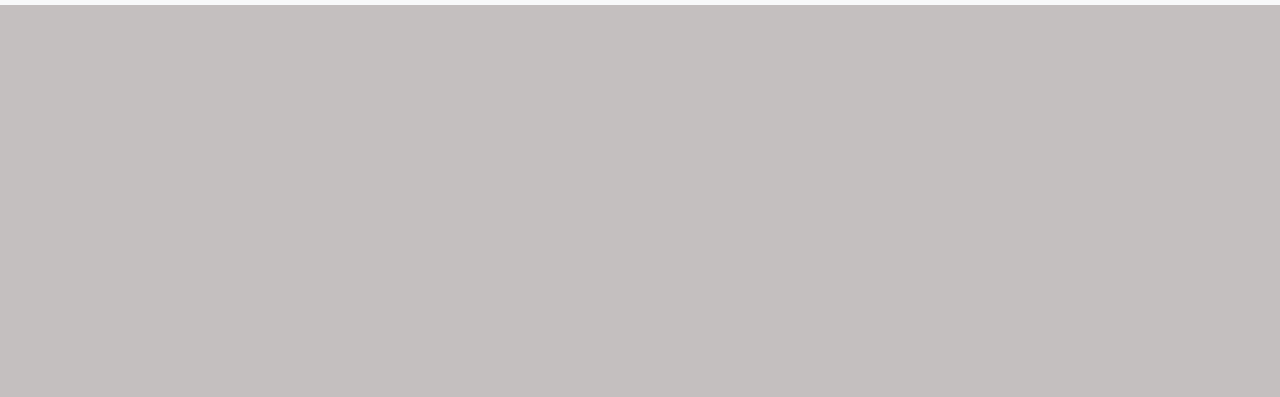
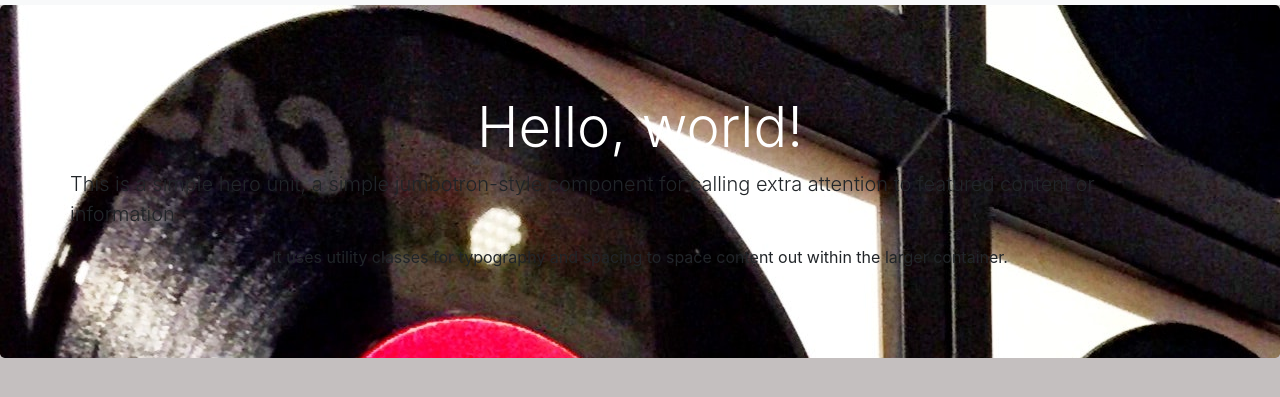
Before and after one commit to Ade-Line/admin, a plain HTML site: page index.html in a window 1280 px wide. Shown: the part 117-514 px from the top of the page. Drawn offline with nearby package versions, Linux system fonts and the light colour scheme.

Commit message:
ajout jumbotron

```diff
--- a/index.html
+++ b/index.html
@@ -40,13 +40,35 @@
                 </li>
                 <li class="nav-item active">
                     <a class="nav-link" href="#">Communauté</a>
-                    <li class="nav-item">
-                        <a class="nav-link" href="admin.html">Administrateur</a>
-                    </li>
+                <li class="nav-item">
+                    <a class="nav-link" href="admin.html">Administrateur</a>
+                </li>
                 </li>
             </ul>
         </div>
     </nav>
+
+    <section>
+
+        <div class="jumbotron" style="background-image: url('./images/jumbotron.jpg');">
+            <div class="container">
+                <div class="row justify-content-center">
+                    <h1 class="display-4 text-white">Hello, world!</h1>
+                    <p class="lead">This is a simple hero unit, a simple jumbotron-style component for calling extra
+                        attention to featured content or information.</p>
+                    <hr class="my-4">
+                    <p>It uses utility classes for typography and spacing to space content out within the larger
+                        container.</p>
+                </div>
+            </div>
+        </div>
+
+
+
+
+
+
+    </section>
 
 
 
--- a/style.css
+++ b/style.css
@@ -8,6 +8,7 @@
 body{
     background-color: rgb(196, 191, 191);
 }
+
 
 /* NAVBAR */
 
```
Also changed, not shown: images/jumbotron.jpg (added).
